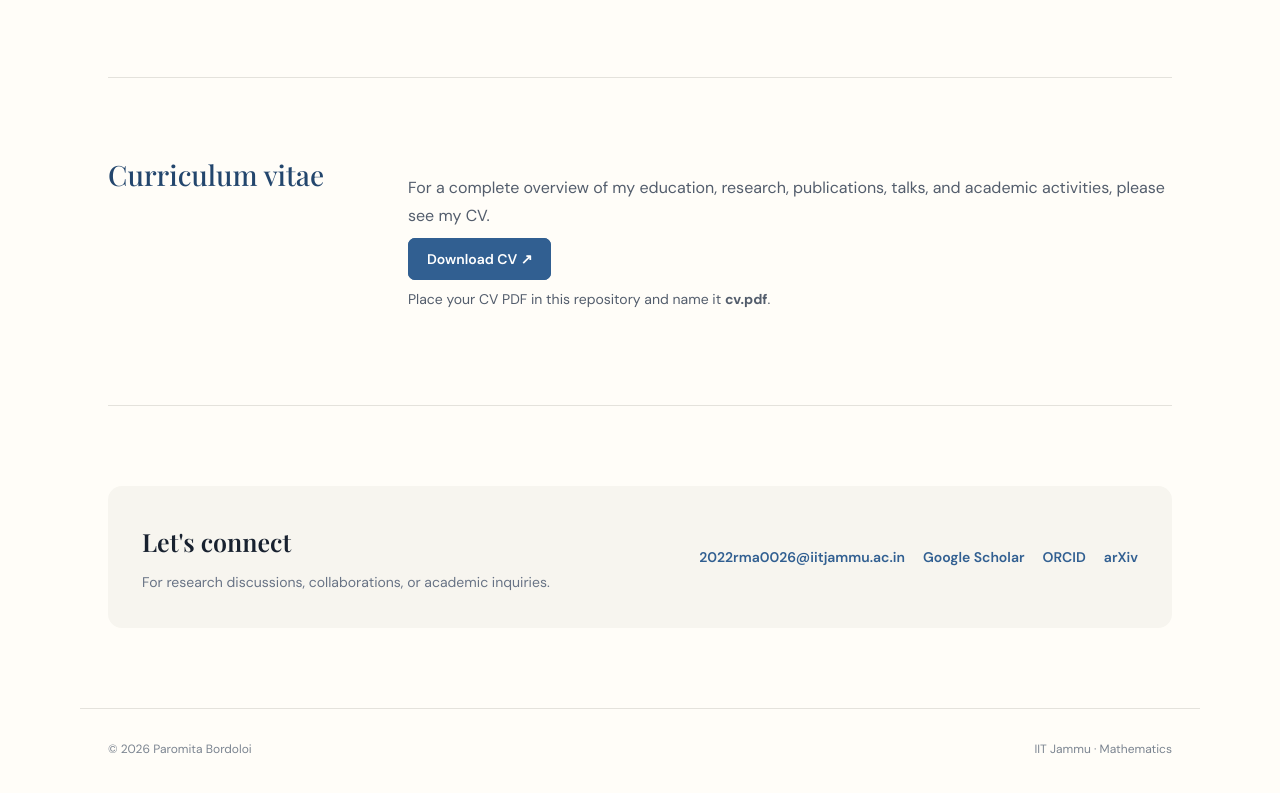
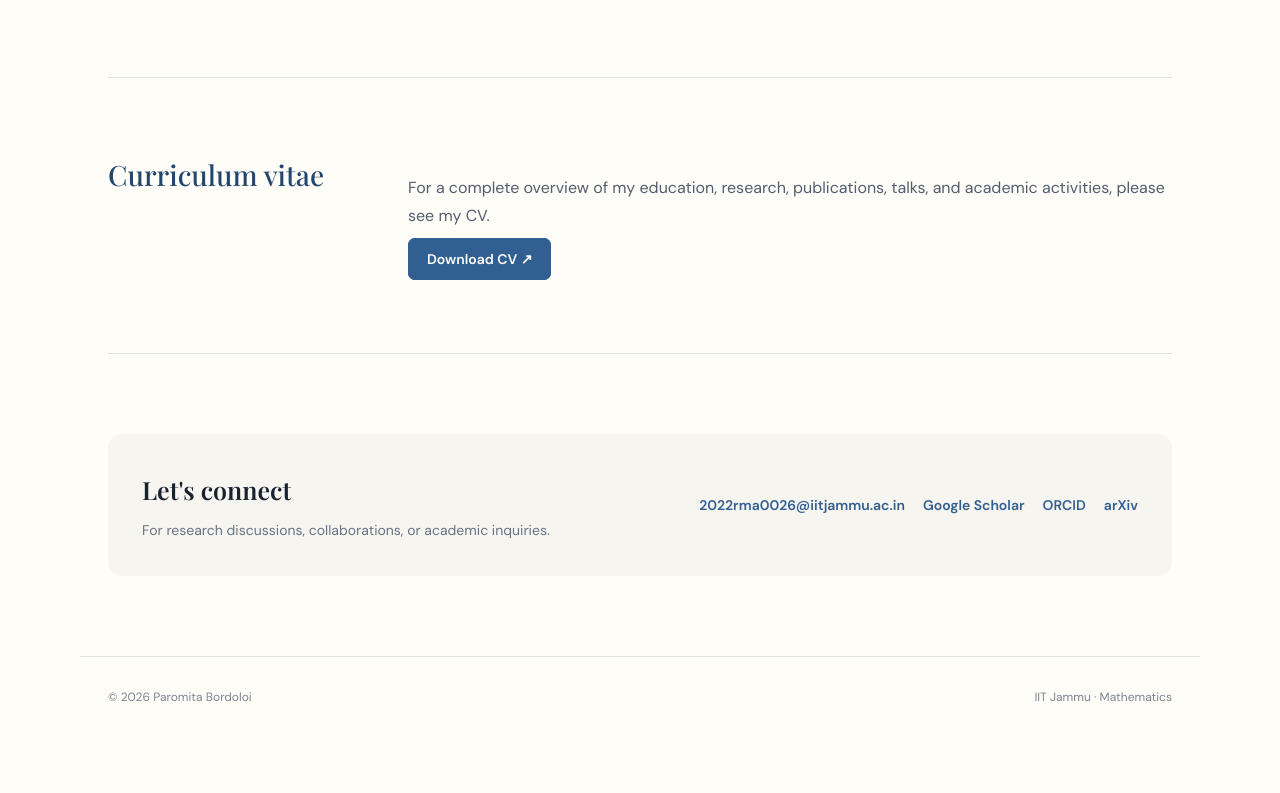
Before and after one commit to parmitabordoloi555-a11y/parmitabordoloi555-a11y.github.io, a plain HTML site: page index.html in a window 1280 px wide. Shown: the part 2138-2931 px from the top of the page. After the commit the page ends 2891 px from the top, so only its background shows below. Drawn offline with nearby package versions, Linux system fonts and the light colour scheme.

Commit message:
Update index.html

```diff
--- a/index.html
+++ b/index.html
@@ -268,7 +268,6 @@ footer{
         talks, and academic activities, please see my CV.
       </p>
       <a class="button primary" href="cv.pdf">Download CV ↗</a>
-      <p class="meta">Place your CV PDF in this repository and name it <strong>cv.pdf</strong>.</p>
     </div>
   </div>
 </section>
```
